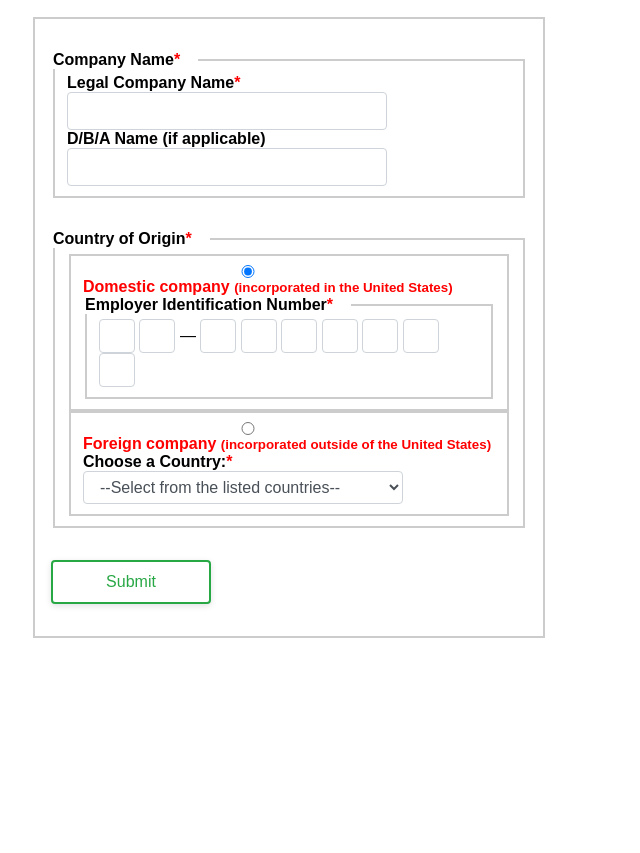
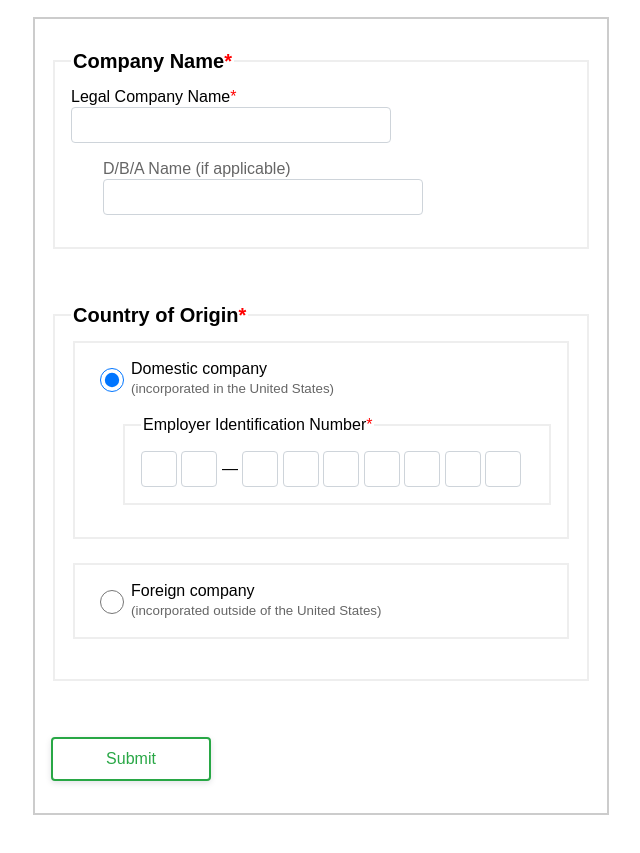
Before and after one commit to JohnJordan-SendSafely/operations-ein-location-collator, a plain HTML site: page index.html in a window 1280 px wide. Shown: the part 75-928 px from the top of the page, without its empty margins (287-927 px from the left). Before the commit the page ends 809 px from the top, so only its background shows below. Drawn offline with Linux system fonts and the light colour scheme; a web font is replaced by a local one.

Commit message:
add: styling for new nested fieldsets and radio buttons and hiding logic

```diff
--- a/styles.css
+++ b/styles.css
@@ -57,6 +57,9 @@ button {
     border-color: #1d9bf0;
     color: #FFF;
 }
+.country > label {
+    margin-bottom: 2.5rem;
+}
 .download {
     background-color: #28a745;
     border: solid 0.125rem #28a745;
@@ -73,7 +76,10 @@ button {
     box-shadow: inset 0 0 0.125rem rgb(0 11 40 / 90%);;
 }
 fieldset {
-    border: solid 0.125rem #CCC;
+    border: solid 0.125rem #EEE;
+    box-sizing: border-box;
+    margin-bottom: 1.5rem;
+    padding: 1rem;
     position: relative; /* for sr-only class */
 }
 form {
@@ -95,28 +101,43 @@ form > div {
     flex-direction: column;
     margin-bottom: 2rem;
 }
+.hidden {
+    opacity: 0.25;
+    display: none;
+    transition: opacity 200ms ease-in-out;
+}
 hr {
     margin-bottom: 2.5rem;
 }
 input, select {
-    box-sizing: border-box;
-    display: block;
-    width: 100%;
-    padding: 0.375rem 0.75rem;
-    font-size: 1rem;
-    line-height: 1.5;
-    color: #495057;
     background-color: #fff;
     background-clip: padding-box;
     border: 1px solid #ced4da;
     border-radius: 0.25rem;
+    box-sizing: border-box;
+    color: #495057;
+    display: block;
+    padding: 0.375rem 0.75rem;
+    font-size: 1rem;
+    line-height: 1.5;
     max-width: 100%;
+    min-height: 2.25rem;
+    max-height: 2.25rem;
+    width: 100%;
 }
+
 input[type="number"] {
     display: inline;
     max-width: 2.25rem;
     padding: 0.25rem 0.125rem;
     text-align: right;
+}
+input[type="radio"] {
+    flex: 0 1 2rem;
+    height: 1.5rem;
+    width: 1.5rem;
+    min-height: 1.5rem;
+    min-width: 1.5rem;
 }
 input[type="submit"] {
     background: white;
@@ -125,6 +146,7 @@ input[type="submit"] {
     box-sizing: border-box;
     box-shadow: 0 0.125rem 0.375rem rgb(0 11 40 / 12%);
     color: #28a745;
+    max-height: unset;
     padding: 0.5rem 0.75rem;
     transition: all 0.3s ease;
 }
@@ -138,16 +160,36 @@ input[type="submit"][disabled] {
     cursor: not-allowed;
 }
 label, legend {
-    font-weight: bold;
+    align-items: center;
+    display: flex;
+    line-height: 1.25rem;
 }
 legend {
     background: white;
-    position: relative;
-    left: -1rem;
+    font-size: 1.25rem;
+    font-weight: bold;
 }
-label > span, legend > span {
-    color: #ff0000;
+
+.nested {
+    margin: 1rem 0 1rem 2rem;
 }
+
+.nested > legend {
+    font-weight: normal;
+    font-size: 1rem;
+}
+
+.note {
+    display: block;
+    font-weight: normal;
+    color: #666;
+}
+
+.optional {
+    color: #666;
+    font-weight: normal;
+}
+
 output {
     background: white;
     border: solid 0.125rem #DEDEDE;
@@ -157,6 +199,9 @@ output {
     overflow: auto;
     padding: 1rem;
     word-break: break-all;
+}
+.req {
+    color: #ff0000;
 }
 section {
     box-sizing: border-box;
@@ -181,7 +226,7 @@ strong {
     visibility: hidden;
 }
 @media screen and (min-width: 20rem) {
-    input, select{
+    input, select {
         max-width: 20rem;
     }
     input[type="submit"] {
@@ -190,7 +235,7 @@ strong {
 }
 @media screen and (min-width: 36rem){
     form {
-        max-width: 32rem;
+        max-width: 36rem;
     }
     main {
         max-width: 42rem;
```
